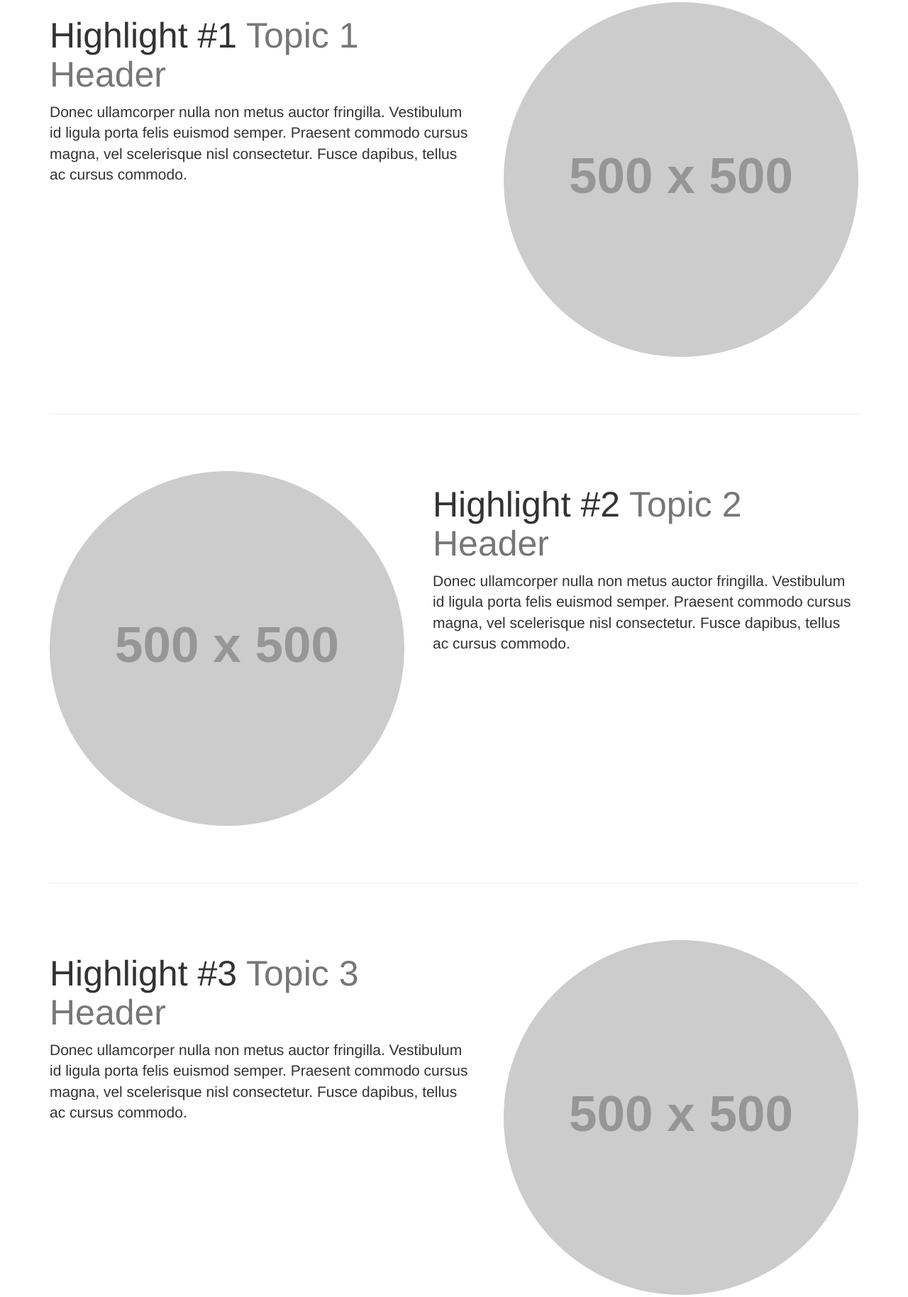
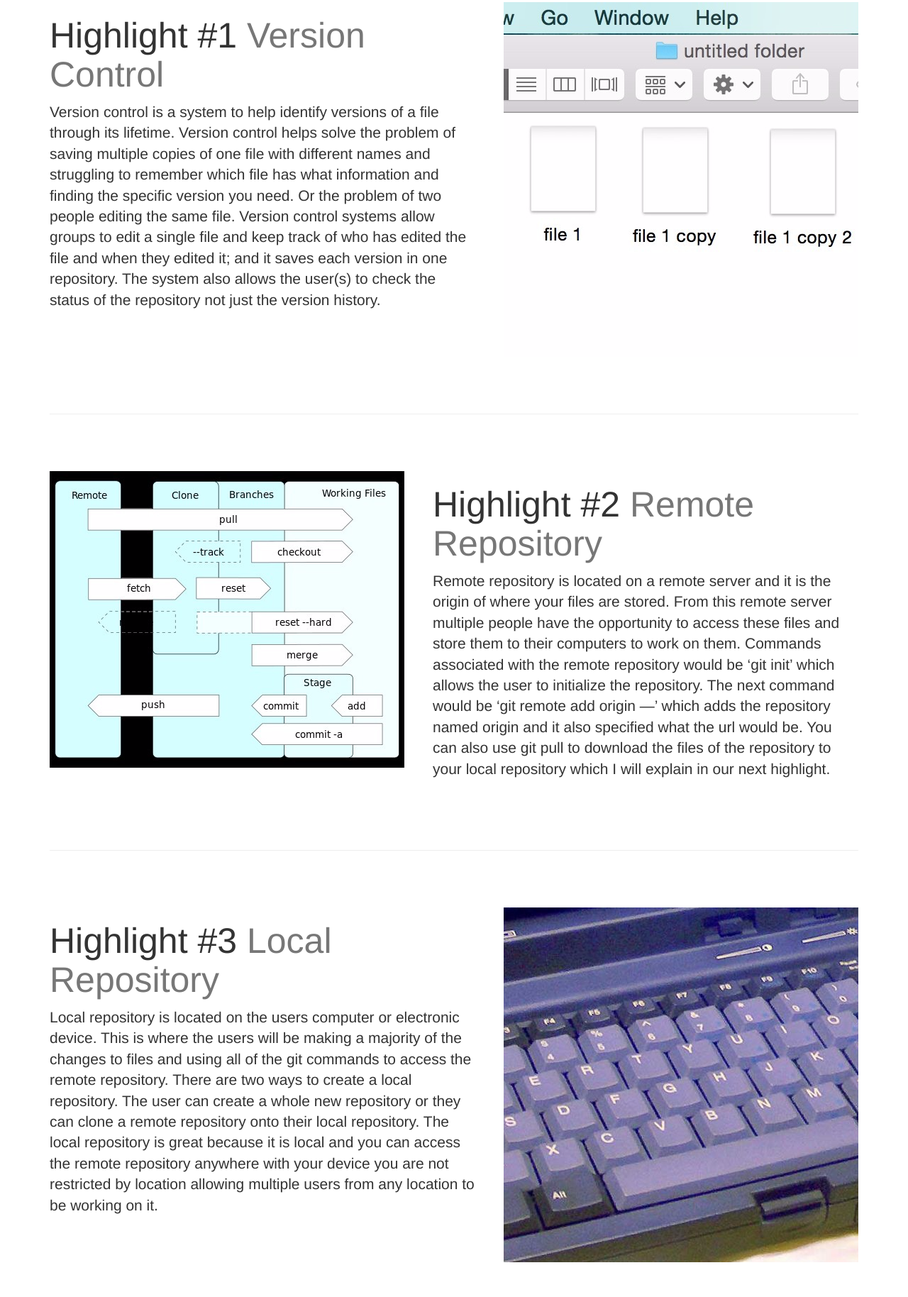
Before and after one commit to reinethor/lesson3_VersionControl, a plain HTML site: page Lesson3_LessonHighlights_VersionControl/index.html in a window 1280 px wide. Shown: the part 609-2437 px from the top of the page at 71% size. Drawn offline with Linux system fonts and the light colour scheme; placeholder pictures from the web are drawn by us.

Commit message:
Lesson 3 final commit

```diff
--- a/Lesson3_LessonHighlights_VersionControl/css/one-page-wonder.css
+++ b/Lesson3_LessonHighlights_VersionControl/css/one-page-wonder.css
@@ -12,7 +12,7 @@ body {
     display: block;
     width: 100%;
     text-align: center;
-    background: url('http://placehold.it/1900x500') no-repeat center center scroll;
+    background-image: url("github.png");
     -webkit-background-size: cover;
     -moz-background-size: cover;
     background-size: cover;
--- a/Lesson3_LessonHighlights_VersionControl/index.html
+++ b/Lesson3_LessonHighlights_VersionControl/index.html
@@ -9,7 +9,7 @@
     <meta name="description" content="">
     <meta name="author" content="">
 
-    <title>INSERT YOUR NAME</title>
+    <title>Reine Thormodson</title>
 
     <!-- Bootstrap Core CSS -->
     <link href="css/bootstrap.min.css" rel="stylesheet">
@@ -65,7 +65,7 @@
         <div class="headline">
             <div class="container">
                 <h2>Lesson 3 Highlights</h2>
-                <h3>INSERT YOUR NAME</h3>
+                <h3>Reine Thormodson</h3>
             </div>
         </div>
     </header>
@@ -77,55 +77,55 @@
 
         <!-- First Featurette -->
         <div class="featurette" id="topic1">
-            <img class="featurette-image img-circle img-responsive pull-right" src="http://placehold.it/500x500">
+            <img class="featurette-image img-responsive pull-right" src="images/vcs.png">
             <h2 class="featurette-heading">Highlight #1
-                <span class="text-muted">Topic 1 Header</span>
+                <span class="text-muted">Version Control</span>
             </h2>
-            <p class="lead">Donec ullamcorper nulla non metus auctor fringilla. Vestibulum id ligula porta felis euismod semper. Praesent commodo cursus magna, vel scelerisque nisl consectetur. Fusce dapibus, tellus ac cursus commodo.</p>
+            <p class="lead">Version control is a system to help identify versions of a file through its lifetime. Version control helps solve the problem of saving multiple copies of one file with different names and struggling to remember which file has what information and finding the specific version you need. Or the problem of two people editing the same file. Version control systems allow groups to edit a single file and keep track of who has edited the file and when they edited it; and it saves each version in one repository. The system also allows the user(s) to check the status of the repository not just the version history.</p>
         </div>
 
         <hr class="featurette-divider">
 
         <!-- Second Featurette -->
         <div class="featurette" id="topic2">
-            <img class="featurette-image img-circle img-responsive pull-left" src="http://placehold.it/500x500">
+            <img class="featurette-image img-responsive pull-left" src="images/remote.png">
             <h2 class="featurette-heading">Highlight #2
-                <span class="text-muted">Topic 2 Header</span>
+                <span class="text-muted">Remote Repository</span>
             </h2>
-            <p class="lead">Donec ullamcorper nulla non metus auctor fringilla. Vestibulum id ligula porta felis euismod semper. Praesent commodo cursus magna, vel scelerisque nisl consectetur. Fusce dapibus, tellus ac cursus commodo.</p>
+            <p class="lead">Remote repository is located on a remote server and it is the origin of where your files are stored. From this remote server multiple people have the opportunity to access these files and store them to their computers to work on them. Commands associated with the remote repository would be ‘git init’ which allows the user to initialize the repository. The next command would be ‘git remote add origin —’ which adds the repository named origin and it also specified what the url would be. You can also use git pull to download the files of the repository to your local repository which I will explain in our next highlight.</p>
         </div>
 
         <hr class="featurette-divider">
 
         <!-- Third Featurette -->
         <div class="featurette" id="topic3">
-            <img class="featurette-image img-circle img-responsive pull-right" src="http://placehold.it/500x500">
+            <img class="featurette-image img-responsive pull-right" src="images/local.png">
             <h2 class="featurette-heading">Highlight #3
-                <span class="text-muted">Topic 3 Header</span>
+                <span class="text-muted">Local Repository</span>
             </h2>
-            <p class="lead">Donec ullamcorper nulla non metus auctor fringilla. Vestibulum id ligula porta felis euismod semper. Praesent commodo cursus magna, vel scelerisque nisl consectetur. Fusce dapibus, tellus ac cursus commodo.</p>
+            <p class="lead">Local repository is located on the users computer or electronic device. This is where the users will be making a majority of the changes to files and using all of the git commands to access the remote repository. There are two ways to create a local repository. The user can create a whole new repository or they can clone a remote repository onto their local repository. The local repository is great because it is local and you can access the remote repository anywhere with your device you are not restricted by location allowing multiple users from any location to be working on it.</p>
         </div>
 
         <hr class="featurette-divider">
 
        <!-- Fourth Featurette -->
         <div class="featurette" id="topic4">
-            <img class="featurette-image img-circle img-responsive pull-left" src="http://placehold.it/500x500">
+            <img class="featurette-image img-responsive pull-left" src="images/git.png">
             <h2 class="featurette-heading">Highlight #4
-                <span class="text-muted">Topic 4 Header</span>
+                <span class="text-muted">Git</span>
             </h2>
-            <p class="lead">Donec ullamcorper nulla non metus auctor fringilla. Vestibulum id ligula porta felis euismod semper. Praesent commodo cursus magna, vel scelerisque nisl consectetur. Fusce dapibus, tellus ac cursus commodo.</p>
+            <p class="lead">Git is a version control system that is free to use and open source. It is popular for its efficiency and ability to handle small and large projects. Git essentially takes snap shots of your project to track its history and changes the made to the project. It also goes on to track which user is making changes to the project. Git uses easy to learn commands that allow you to access the remote repository from your local device and add it to your local repository. It also helps prevent overwrites for groups when multiple people are editing the same document.</p>
         </div>
 
         <hr class="featurette-divider">
 
         <!-- Fifth Featurette -->
         <div class="featurette" id="topic5">
-            <img class="featurette-image img-circle img-responsive pull-right" src="http://placehold.it/500x500">
+            <img class="featurette-image img-responsive pull-right" src="images/command.png">
             <h2 class="featurette-heading">Highlight #5
-                <span class="text-muted">Topic 5 Header</span>
+                <span class="text-muted">Basic Commands</span>
             </h2>
-            <p class="lead">Donec ullamcorper nulla non metus auctor fringilla. Vestibulum id ligula porta felis euismod semper. Praesent commodo cursus magna, vel scelerisque nisl consectetur. Fusce dapibus, tellus ac cursus commodo.</p>
+            <p class="lead">Basic commands for Git include add, commit, and push. Once you have created a remote repository and created a local repository you will use these three commands to edit the files and change the project between both repositories. Git add is when you take all the files that have been changed since the last back up and add them to a stage where they are waiting to be committed to the repository. This is where you would maybe use git status to check and make sure the add went through. Then git commit is used to commit the files to your local repository. From here you will use the command git push to push those files to the remote repository. This will be repeated until your project is complete.</p>
         </div>
 
         <hr class="featurette-divider">
```
Also changed, not shown: Lesson3_LessonHighlights_VersionControl/images/command.png (added), Lesson3_LessonHighlights_VersionControl/images/git.png (added), Lesson3_LessonHighlights_VersionControl/images/local.png (added), Lesson3_LessonHighlights_VersionControl/images/remote.png (added), Lesson3_LessonHighlights_VersionControl/images/vcs.png (added), 1 other file.
